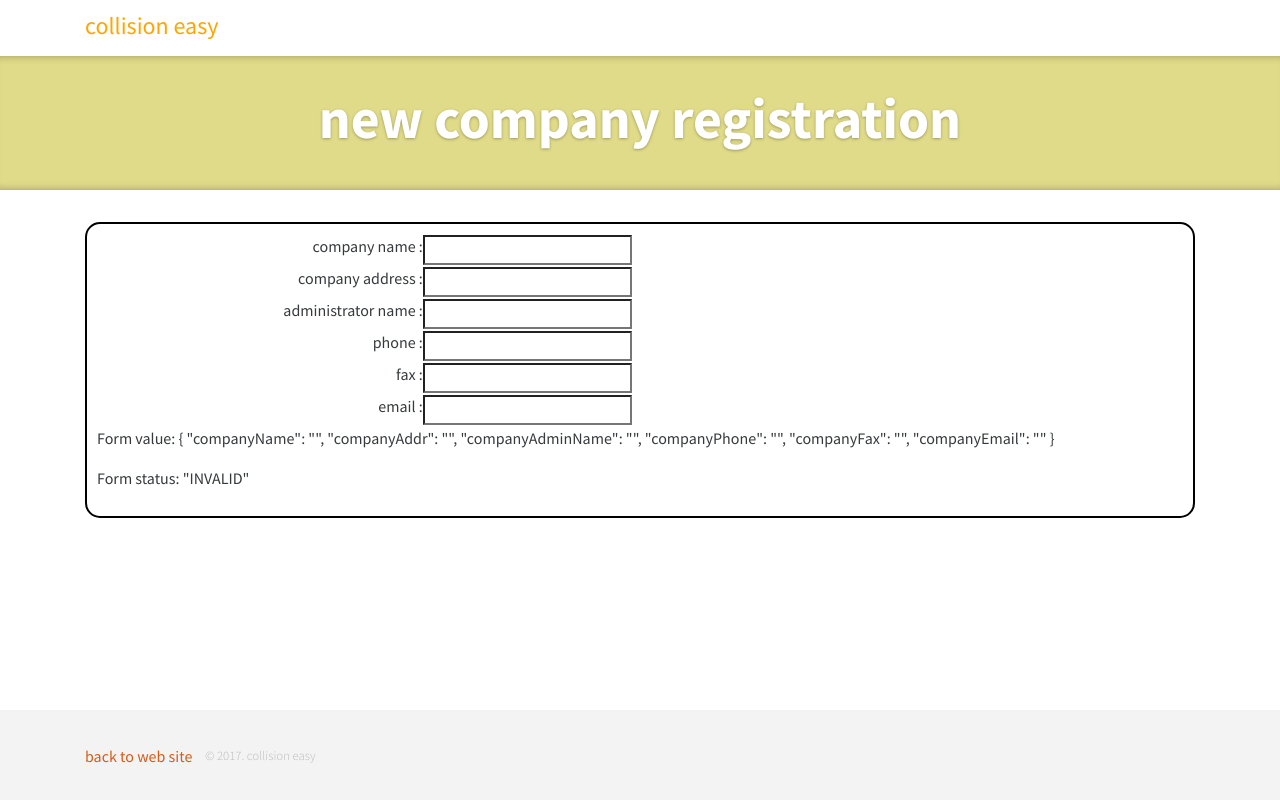
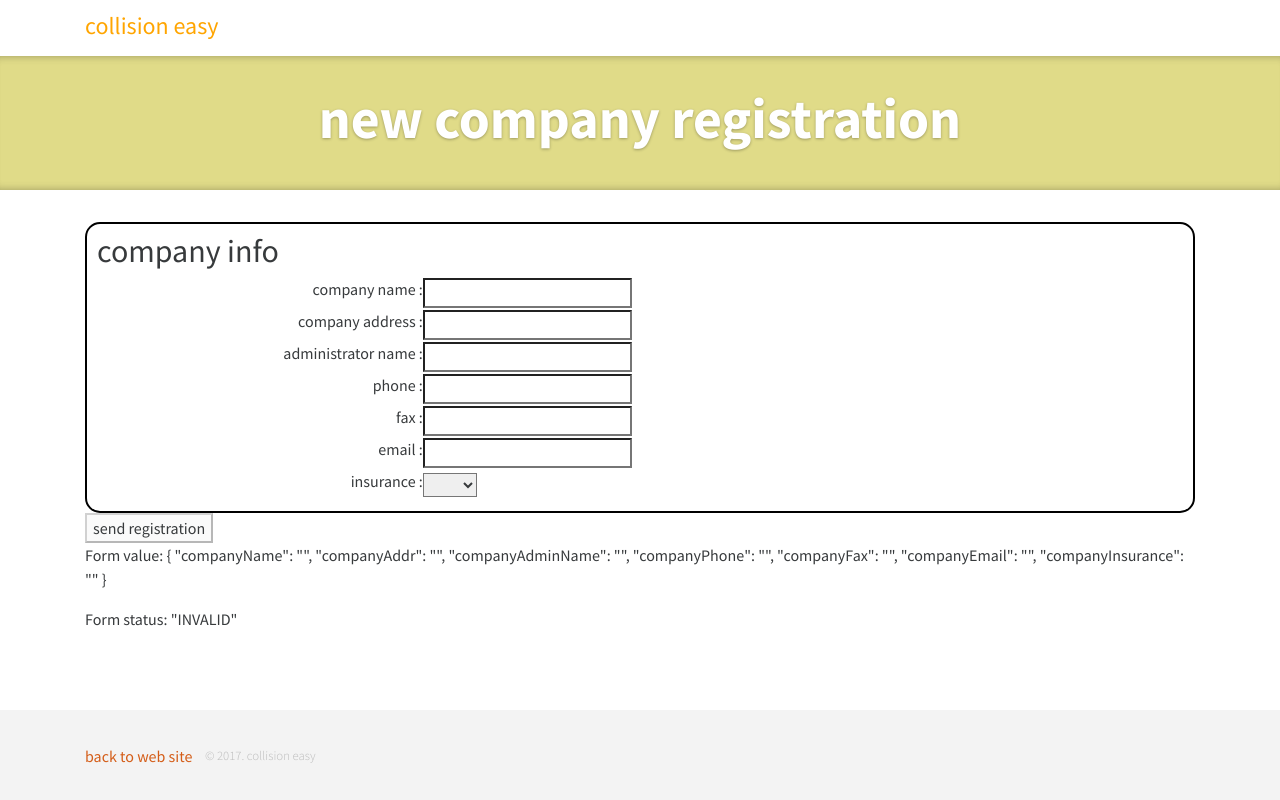
Before and after one commit to ccpro/estvis-registration, an Angular app: page / in a window 1280 px wide. Built offline with nearby package versions, Linux system fonts and the light colour scheme; a web font is replaced by a local one.

Commit message:
finished company info part

```diff
--- a/src/app/data/formData.model.ts
+++ b/src/app/data/formData.model.ts
@@ -13,6 +13,16 @@ export class CompanyInfo {
 }
 
 export class UserInfo {
-    name: string = '';
-    email: string = '';
+	name = '';
+	email = '';
 }
+
+export class InsuranceInfo {
+	id: number;
+	name: string;
+
+	constructor(id: number, name: string) {
+		this.id = id;
+		this.name = name;
+	}
+}
--- a/src/app/home/home.component.html
+++ b/src/app/home/home.component.html
@@ -7,13 +7,18 @@
     </div>
 
     <div class="container page">
-        <div class="border">
-            <!-- <div class="row">
+        <!-- <div class="row">
                 <label>
               company name: <input type="text" name="companyName" length="120" />
             </label>
             </div> -->
-            <form [formGroup]="rForm" (ngSubmit)="saveInfo(rForm.value)">
+        <form [formGroup]="rForm" (ngSubmit)="saveInfo(rForm.value)">
+            <div class="border">
+
+                <div class="form-container">
+                    <h2>company info</h2>
+                </div>
+
                 <table border="0" colspacing="1" cellpadding="3" width="100%">
                     <tr>
                         <td align='right' width="30%"><label>company name :</label></td>
@@ -48,10 +53,21 @@
                         <td align='right'><label>email :</label></td>
                         <td><input type="text" formControlName="companyEmail" /></td>
                     </tr>
+                    <tr>
+                        <td align='right'><label>insurance :</label></td>
+                        <td>
+                            <select formControlName='companyInsurance' ngModel>
+                            <option *ngFor="let insurance of insurances" value={{insurance.id}}>
+                              {{insurance.name}}
+                            </option>
+                          </select>
+                        </td>
+                    </tr>
                 </table>
-                <p>Form value: {{ rForm.value | json }}</p>
-                <p>Form status: {{ rForm.status | json }}</p>
-            </form>
-        </div>
+            </div>
+            <input type="submit" class="button expanded" value="send registration" [disabled]="!rForm.valid">
+            <p>Form value: {{ rForm.value | json }}</p>
+            <p>Form status: {{ rForm.status | json }}</p>
+        </form>
     </div>
 </div>
--- a/src/app/home/home.component.ts
+++ b/src/app/home/home.component.ts
@@ -2,6 +2,8 @@ import { Component, OnInit } from '@angular/core';
 import { Router } from '@angular/router';
 import { FormsModule, FormBuilder, FormGroup, Validators, ReactiveFormsModule } from '@angular/forms';
 import { CommonModule } from '@angular/common';
+
+import { InsuranceInfo } from '../data/formData.model';
 
 @Component({
   selector: 'app-home-page',
@@ -23,6 +25,13 @@ export class HomeComponent {
   companyFax = '';
   companyEmail = '';
 
+  selectedInsurance: InsuranceInfo;
+  insurances = [
+    new InsuranceInfo(1, '1111'),
+    new InsuranceInfo(2, '3333'),
+    new InsuranceInfo(3, '4444'),
+  ];
+
   constructor(
     private router: Router,
     private fb: FormBuilder
@@ -37,7 +46,8 @@ export class HomeComponent {
       'companyAdminName': ['', Validators.required],
       'companyPhone': ['', Validators.required],
       'companyFax': ['', Validators.required],
-      'companyEmail': ['', Validators.email]
+      'companyEmail': ['', Validators.email],
+      'companyInsurance': ['', Validators.required]
     });
   }
 
```
